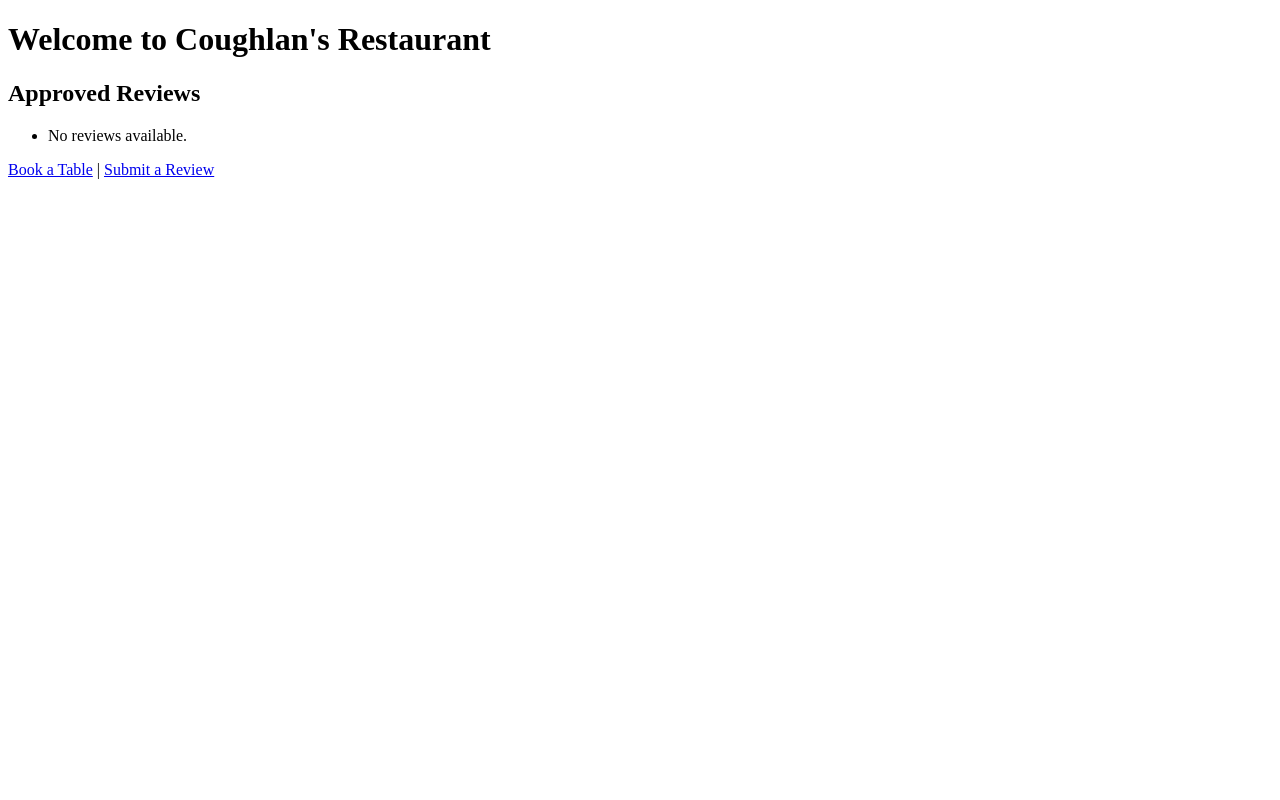
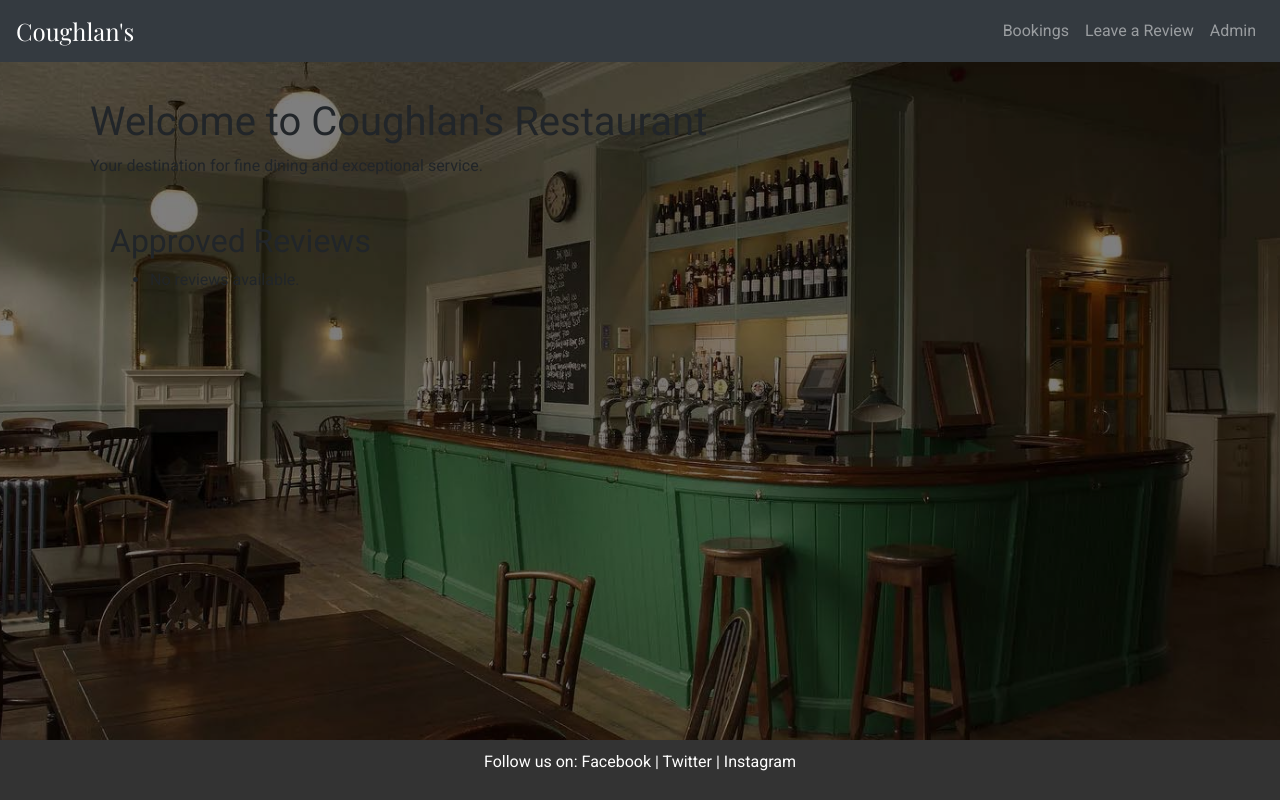
Before and after one commit to p-coughlan/coughlans_restaurant, a Django app: page / in a window 1280 px wide. Run offline with Django 4.2, Linux system fonts and the light colour scheme; data that the repository does not hold is empty; some libraries are stand-ins or nearby versions.

Commit message:
Add base template and review ticker functionality; update home page layout and settings for static files

```diff
--- /dev/null
+++ b/bookings/templates/bookings/base.html
@@ -0,0 +1,143 @@
+{% load static %}
+<!DOCTYPE html>
+<html lang="en">
+  <head>
+    <meta charset="UTF-8">
+    <meta name="viewport" content="width=device-width, initial-scale=1">
+    <title>{% block title %}Coughlan's Restaurant{% endblock %}</title>
+
+    <!-- Bootstrap CSS (via CDN) -->
+    <link href="https://maxcdn.bootstrapcdn.com/bootstrap/4.5.2/css/bootstrap.min.css" rel="stylesheet">
+
+    <!-- Google Fonts -->
+    <link href="https://fonts.googleapis.com/css2?family=Playfair+Display&family=Roboto:wght@400;700&display=swap" rel="stylesheet">
+
+    <!-- Custom Global Styles -->
+    <style>
+      /* Reset margins and paddings, full dimensions */
+      html, body {
+          margin: 0;
+          padding: 0;
+          height: 100%;
+          width: 100%;
+      }
+
+      /* Background styling with fixed background image and dark overlay */
+      body {
+          background: url('{% static "images/hero.jpg" %}') no-repeat center center fixed;
+          background-size: cover;
+          font-family: 'Roboto', sans-serif;
+          display: flex;
+          flex-direction: column;
+      }
+
+      body::before {
+          content: "";
+          position: fixed;
+          top: 0;
+          left: 0;
+          width: 100%;
+          height: 100%;
+          background: rgba(0, 0, 0, 0.5); /* Adjust opacity as needed */
+          z-index: -1;
+      }
+
+      /* Flex layout for main content */
+      .content-wrapper {
+          flex: 1;
+      }
+
+      /* Container styling */
+      .container {
+          padding: 20px;
+      }
+
+      /* Styling for Django messages */
+      .messages {
+          list-style: none;
+          padding: 0;
+      }
+      .messages li {
+          background-color: #e0ffe0;
+          border: 1px solid #b2ffb2;
+          padding: 10px;
+          margin-bottom: 10px;
+      }
+
+      /* Navbar-brand styling */
+      .navbar-brand {
+          font-family: 'Playfair Display', serif;
+          font-size: 1.5rem;
+      }
+
+      /* Footer styling */
+      footer {
+          background: #333;
+          color: white;
+          text-align: center;
+          padding: 10px;
+      }
+    </style>
+
+    <!-- Additional page-specific CSS -->
+    {% block extra_css %}{% endblock %}
+  </head>
+  <body>
+    <!-- Navbar: 'Coughlan's' on the left serves as home -->
+    <nav class="navbar navbar-expand-lg navbar-dark bg-dark">
+      <a class="navbar-brand" href="{% url 'home' %}">Coughlan's</a>
+      <button class="navbar-toggler" type="button" data-toggle="collapse" data-target="#navbarNav"
+              aria-controls="navbarNav" aria-expanded="false" aria-label="Toggle navigation">
+          <span class="navbar-toggler-icon"></span>
+      </button>
+      <div class="collapse navbar-collapse" id="navbarNav">
+          <ul class="navbar-nav ml-auto">
+              <li class="nav-item">
+                  <a class="nav-link" href="{% url 'book_table' %}">Bookings</a>
+              </li>
+              <li class="nav-item">
+                  <a class="nav-link" href="{% url 'submit_review' %}">Leave a Review</a>
+              </li>
+              <li class="nav-item">
+                  <a class="nav-link" href="{% url 'admin:login' %}">Admin</a>
+              </li>
+          </ul>
+      </div>
+    </nav>
+
+    <!-- Main content wrapper -->
+    <div class="content-wrapper">
+      <!-- Display Django messages if any -->
+      {% if messages %}
+        <div class="container mt-3">
+          <ul class="messages">
+            {% for message in messages %}
+              <li{% if message.tags %} class="{{ message.tags }}"{% endif %}>{{ message }}</li>
+            {% endfor %}
+          </ul>
+        </div>
+      {% endif %}
+
+      <!-- Main content container -->
+      <div class="container mt-3">
+          {% block content %}{% endblock %}
+      </div>
+    </div>
+
+    <!-- Footer -->
+    <footer>
+      <p>Follow us on:
+         <a href="#" class="text-white">Facebook</a> |
+         <a href="#" class="text-white">Twitter</a> |
+         <a href="#" class="text-white">Instagram</a>
+      </p>
+    </footer>
+
+    <!-- JavaScript: jQuery, custom scripts, Popper, Bootstrap JS -->
+    <script src="https://code.jquery.com/jquery-3.6.0.min.js"></script>
+    <script src="{% static 'js/review_ticker.js' %}"></script>
+    <script src="https://cdn.jsdelivr.net/npm/popper.js@1.16.1/dist/umd/popper.min.js"></script>
+    <script src="https://maxcdn.bootstrapcdn.com/bootstrap/4.5.2/js/bootstrap.min.js"></script>
+    {% block extra_js %}{% endblock %}
+  </body>
+</html>
--- a/bookings/templates/bookings/home.html
+++ b/bookings/templates/bookings/home.html
@@ -1,12 +1,15 @@
-<!DOCTYPE html>
-<html lang="en">
-<head>
-    <meta charset="UTF-8">
-    <title>Coughlan's Restaurant</title>
-</head>
-<body>
+{# bookings/templates/bookings/home.html #}
+{% extends "bookings/base.html" %}
+
+{% block title %}Home - Coughlan's Restaurant{% endblock %}
+
+{% block content %}
+<div class="hero">
     <h1>Welcome to Coughlan's Restaurant</h1>
+    <p>Your destination for fine dining and exceptional service.</p>
+</div>
 
+<div class="container mt-4">
     <h2>Approved Reviews</h2>
     <ul>
       {% for review in approved_reviews %}
@@ -17,10 +20,5 @@
         <li>No reviews available.</li>
       {% endfor %}
     </ul>
-
-    <nav>
-        <a href="{% url 'book_table' %}">Book a Table</a> |
-        <a href="{% url 'submit_review' %}">Submit a Review</a>
-    </nav>
-</body>
-</html>
+</div>
+{% endblock %}
--- a/restaurant_booking/settings.py
+++ b/restaurant_booking/settings.py
@@ -141,6 +141,7 @@ USE_TZ = True
 # https://docs.djangoproject.com/en/4.2/howto/static-files/
 
 STATIC_URL = 'static/'
+STATICFILES_DIRS = [os.path.join(BASE_DIR, 'static')] # This line is added to serve static files in production
 # Add this line to serve static files in production
 STATIC_ROOT = os.path.join(BASE_DIR, 'staticfiles')
 
--- /dev/null
+++ b/static/js/review_ticker.js
@@ -0,0 +1,30 @@
+jQuery(document).ready(function(){
+    var items = jQuery("#review-ticker .review-item");
+    var currentIndex = 0;
+
+    if (items.length > 1) {
+        // Initially hide all items and show the first one
+        items.hide();
+        items.eq(0).show();
+
+        // Function to cycle reviews
+        function cycleReviews(){
+            // Fade out the current review over 1000ms
+            items.eq(currentIndex).fadeOut(1000, function(){
+                // Once faded out, hide it and reset its opacity
+                jQuery(this).hide().css("opacity", 1);
+                // Update current index cyclically
+                currentIndex = (currentIndex + 1) % items.length;
+                // Fade in the next review over 1000ms
+                items.eq(currentIndex).css("opacity", 0).show().fadeTo(1000, 1, function(){
+                    // After fading in, wait 5000ms before cycling again
+                    setTimeout(cycleReviews, 5000);
+                });
+            });
+        }
+        // Start the cycle after an initial delay of 5000ms
+        setTimeout(cycleReviews, 5000);
+    } else if (items.length === 1) {
+        items.show();
+    }
+});
```
Also changed, not shown: static/images/hero.jpg (added).
